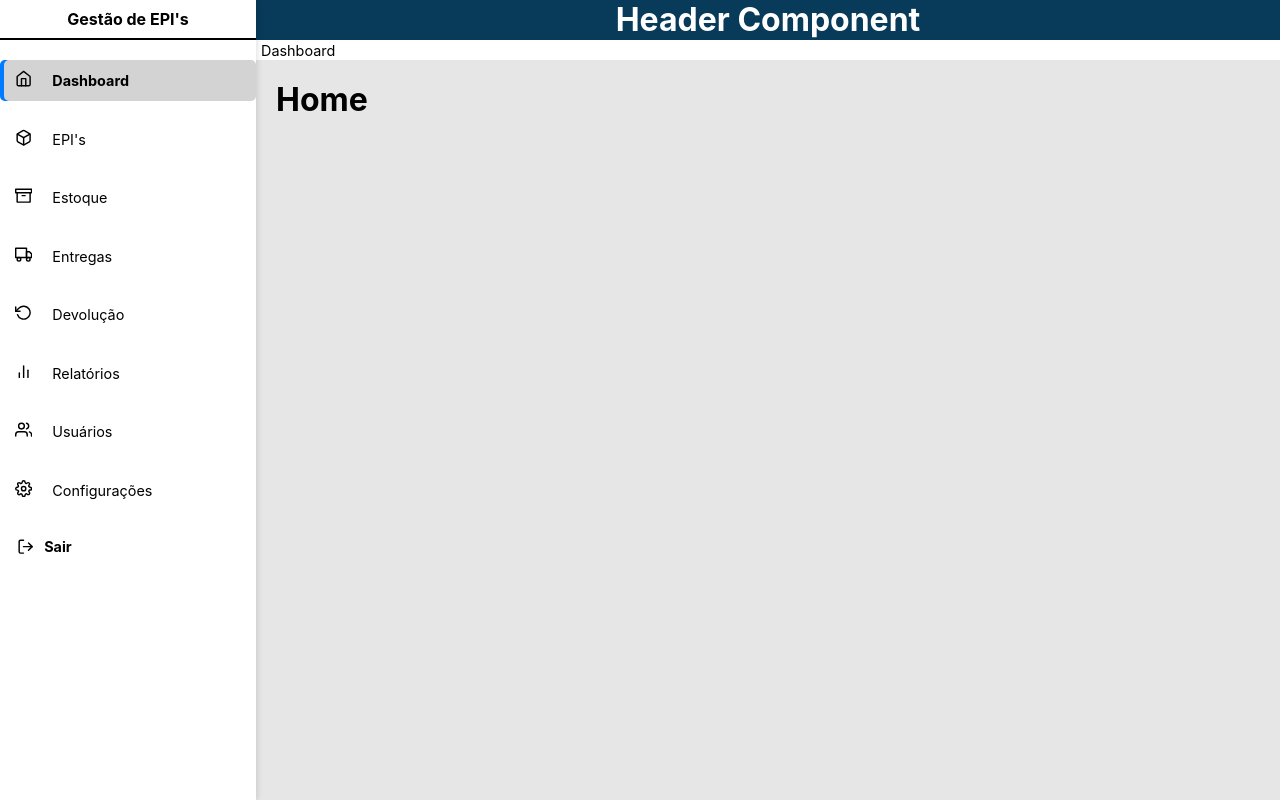
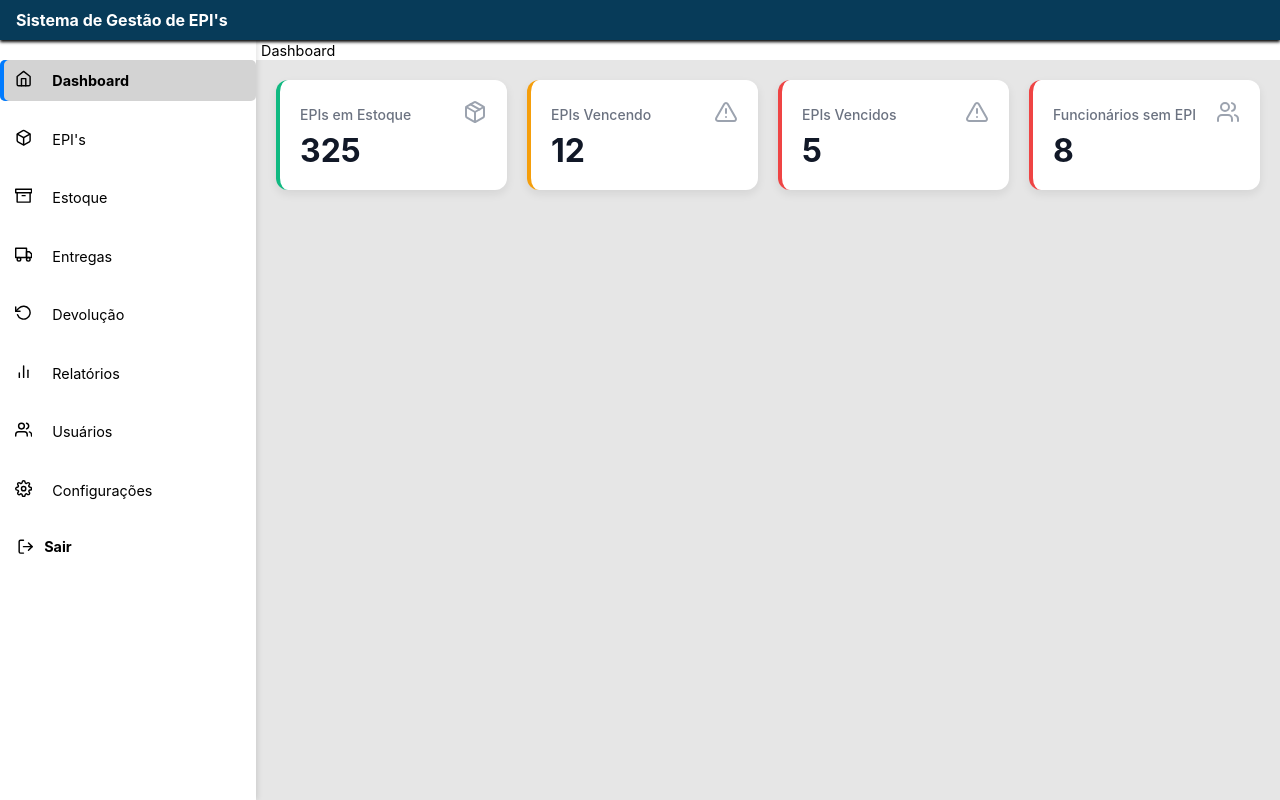
Before and after one commit to diegoflausino45/gestao-de-EPI, a React (Vite) app: page / in a window 1280 px wide. Built offline with nearby package versions, Linux system fonts and the light colour scheme.

Commit message:
Commit cards componentes

```diff
--- a/index.html
+++ b/index.html
@@ -4,7 +4,7 @@
     <meta charset="UTF-8" />
     <link rel="icon" type="image/svg+xml" href="/vite.svg" />
     <meta name="viewport" content="width=device-width, initial-scale=1.0" />
-    <title>gestao-de-epi</title>
+    <title>GEPI's</title>
   </head>
   <body>
     <div id="root"></div>
--- a/package.json
+++ b/package.json
@@ -10,6 +10,7 @@
     "preview": "vite preview"
   },
   "dependencies": {
+    "lucide-react": "^0.562.0",
     "react": "^19.2.0",
     "react-dom": "^19.2.0",
     "react-icons": "^5.5.0",
--- a/src/components/Breadcrumb/styles.module.css
+++ b/src/components/Breadcrumb/styles.module.css
@@ -4,7 +4,6 @@
     gap: 6px;
     padding-left: 5px;
     font-size: 0.9rem;
-    margin-bottom: 20px;
     background: #fff;
     height: 20px;
 }
--- /dev/null
+++ b/src/components/Cards/StatCard.jsx
@@ -0,0 +1,17 @@
+import styles from "./styles.module.css";
+
+function StatCard({title, value, icon, status = "default"}) {
+  return (
+    <div className={`${styles.card} ${styles[status]}`}>
+      <div className={styles.header}>
+        <span className={styles.title}>{title}</span>
+        {icon && <span className={styles.icon}>{icon}</span>}
+      </div>
+
+      <div className={styles.value}>{value}</div>
+    </div>
+  );
+}
+
+
+export default StatCard;
--- /dev/null
+++ b/src/components/Cards/styles.module.css
@@ -0,0 +1,56 @@
+.card {
+  background: #ffffff;
+  border-radius: 12px;
+  padding: 20px;
+  min-height: 110px;
+  box-shadow: 0 4px 10px rgba(0, 0, 0, 0.08);
+  display: flex;
+  flex-direction: column;
+  justify-content: space-between;
+  transition: transform 0.2s ease, box-shadow 0.2s ease;
+}
+
+.card:hover {
+  transform: translateY(-3px);
+  box-shadow: 0 6px 14px rgba(0, 0, 0, 0.12);
+}
+
+.header {
+  display: flex;
+  justify-content: space-between;
+  align-items: center;
+}
+
+.title {
+  font-size: 14px;
+  color: #6b7280;
+  font-weight: 500;
+}
+
+.icon {
+  font-size: 22px;
+  color: #9ca3af;
+}
+
+.value {
+  font-size: 32px;
+  font-weight: bold;
+  color: #111827;
+}
+
+/* Status */
+.default {
+  border-left: 4px solid #3b82f6;
+}
+
+.warning {
+  border-left: 4px solid #f59e0b;
+}
+
+.danger {
+  border-left: 4px solid #ef4444;
+}
+
+.success {
+  border-left: 4px solid #10b981;
+}
--- a/src/components/Header/index.jsx
+++ b/src/components/Header/index.jsx
@@ -4,7 +4,7 @@ function Header() {
 
     return (
         <div className={Styles.header}>
-            <h1>Header Component</h1>
+            <h4>Sistema de Gestão de EPI's</h4>
         </div>
     )
 }
--- a/src/components/Header/styles.module.css
+++ b/src/components/Header/styles.module.css
@@ -1,7 +1,16 @@
 .header{
+    display: flex;
+    align-items: center;
+
+    position: sticky;
+    top: 0;
+    z-index: 01;
+
     width: 100%;
+    height: 40px;
+    padding-left: 1em;
+
     background-color: #073b59;
-    text-align: center;
-    height: 40px;
     color: white;
+    box-shadow: 0 2px 3px rgb(0, 0, 0);
 }
--- a/src/containers/Home/index.jsx
+++ b/src/containers/Home/index.jsx
@@ -1,9 +1,41 @@
-import Styles from './styles.module.css'
+import StatCard from "../../components/Cards/StatCard";
+import styles from "./styles.module.css";
+import {
+    AlertTriangle,
+    Package,
+    Users
+} from "lucide-react";
 
-function Home(){
-    return(
-        <div className={Styles.home}>
-            <h1>Home</h1>
+function Home() {
+    return (
+        <div className={styles.cardsGrid}>
+            <StatCard
+                title="EPIs em Estoque"
+                value={325}
+                icon={<Package />}
+                status="success"
+            />
+
+            <StatCard
+                title="EPIs Vencendo"
+                value={12}
+                icon={<AlertTriangle />}
+                status="warning"
+            />
+
+            <StatCard
+                title="EPIs Vencidos"
+                value={5}
+                icon={<AlertTriangle />}
+                status="danger"
+            />
+
+            <StatCard
+                title="Funcionários sem EPI"
+                value={8}
+                icon={<Users />}
+                status="danger"
+            />
         </div>
     )
 }
--- a/src/containers/Home/styles.module.css
+++ b/src/containers/Home/styles.module.css
@@ -1,3 +1,6 @@
-.home{
-    width: 100%;
+.cardsGrid {
+  display: grid;
+  grid-template-columns: repeat(auto-fit, minmax(220px, 1fr));
+  gap: 20px;
+  margin-bottom: 24px;
 }
--- a/src/routes/routes.jsx
+++ b/src/routes/routes.jsx
@@ -24,9 +24,9 @@ function AppRouter() {
     return (
 
         <BrowserRouter>
+                <Header />
+            <div className={Styles.contenteside}>
             <SideBar />
-            <div className={Styles.contenteside}>
-                <Header />
                 <Breadcrumb />
                 <div className={Styles.content}>
 
--- a/src/routes/styles.module.css
+++ b/src/routes/styles.module.css
@@ -5,5 +5,5 @@
 }
 
 .content{
-    margin: 0px 20px;
+    margin: 20px;
 }
```
Also changed, not shown: 1 other file (tests, documents, lock files or other folders).
